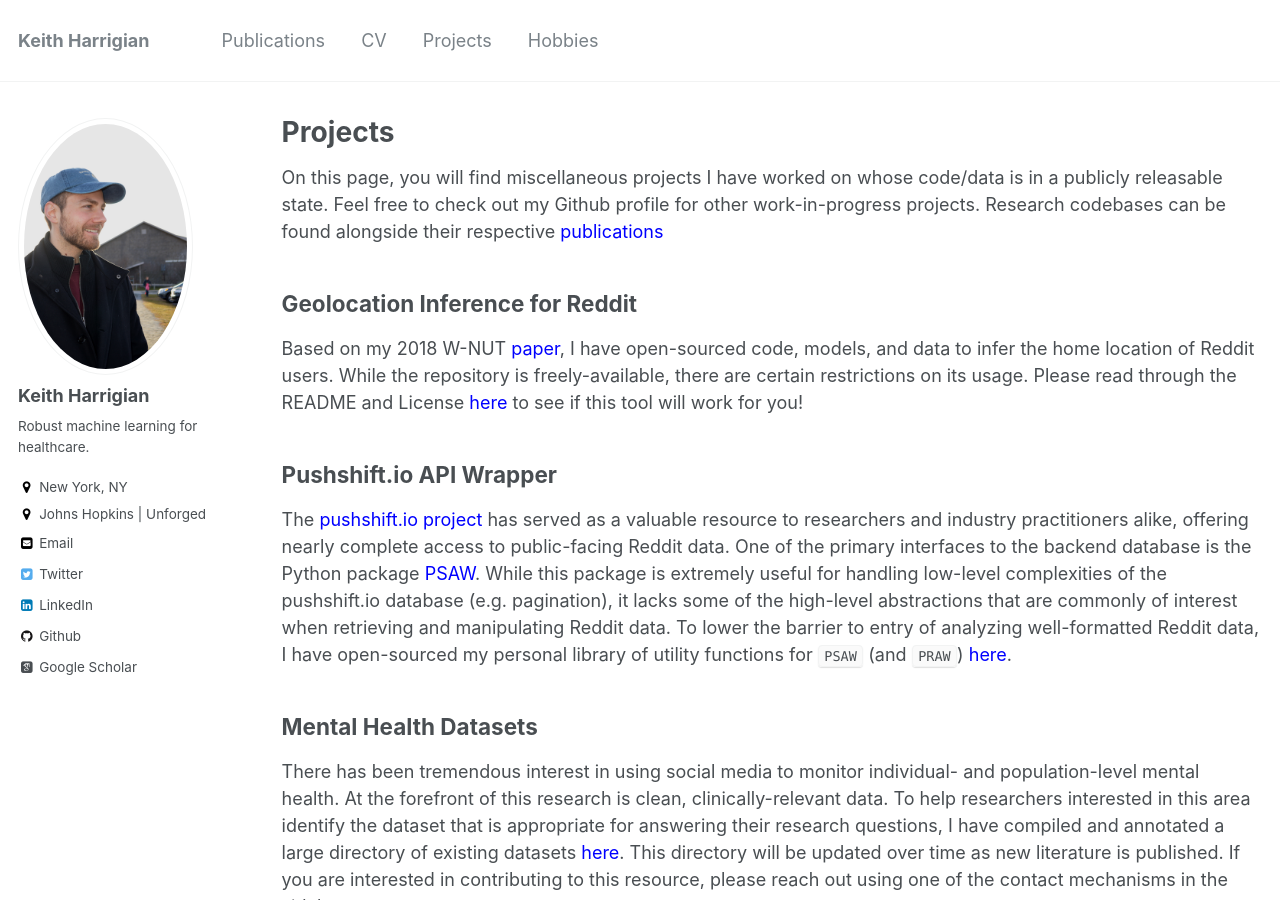
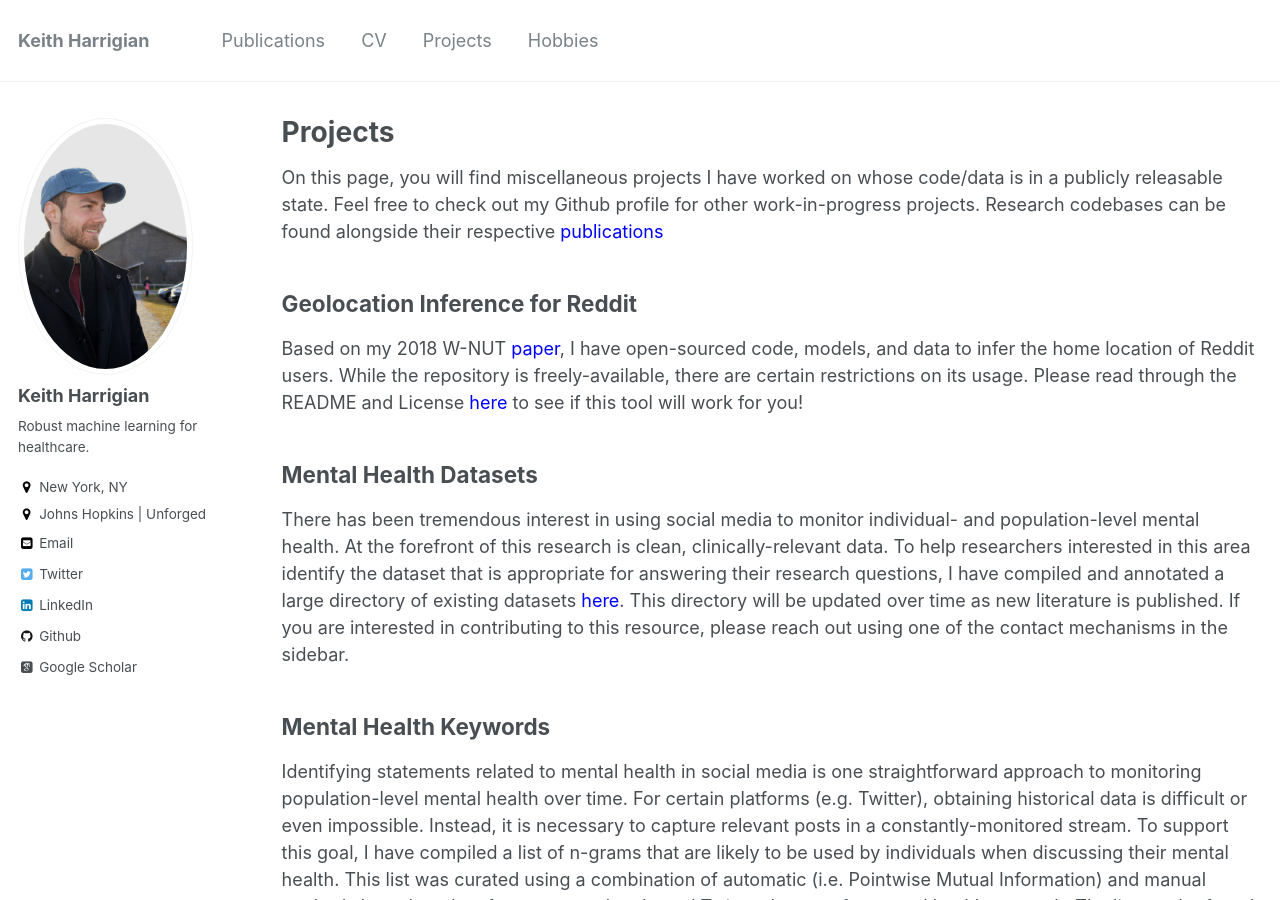
Before and after one commit to kharrigian/kharrigian.github.io, a Jekyll site: the page built from _pages/projects.md, in a window 1280 px wide and 900 px high. Built offline with Jekyll 4.4.1, drawn with Linux system fonts in a browser that asks for light colours; some web fonts are replaced.

Commit message:
Update projects
Remove Pushshift wrapper, which is currently non-functional due to backend API changes.

```diff
--- a/_pages/projects.md
+++ b/_pages/projects.md
@@ -12,10 +12,6 @@ On this page, you will find miscellaneous projects I have worked on whose code/d
 ## Geolocation Inference for Reddit
 
 Based on my 2018 W-NUT [<span style="color:blue">paper</span>](http://aclweb.org/anthology/W18-6103), I have open-sourced code, models, and data to infer the home location of Reddit users. While the repository is freely-available, there are certain restrictions on its usage. Please read through the README and License [<span style="color:blue">here</span>](https://github.com/kharrigian/smgeo) to see if this tool will work for you!
-
-## Pushshift.io API Wrapper
-
-The [<span style="color:blue">pushshift.io project</span>](https://pushshift.io) has served as a valuable resource to researchers and industry practitioners alike, offering nearly complete access to public-facing Reddit data. One of the primary interfaces to the backend database is the Python package [<span style="color:blue">PSAW</span>](https://pypi.org/project/psaw/). While this package is extremely useful for handling low-level complexities of the pushshift.io database (e.g. pagination), it lacks some of the high-level abstractions that are commonly of interest when retrieving and manipulating Reddit data. To lower the barrier to entry of analyzing well-formatted Reddit data, I have open-sourced my personal library of utility functions for `PSAW` (and `PRAW`) [<span style="color:blue">here</span>](https://github.com/kharrigian/retriever).
 
 ## Mental Health Datasets
 
```
